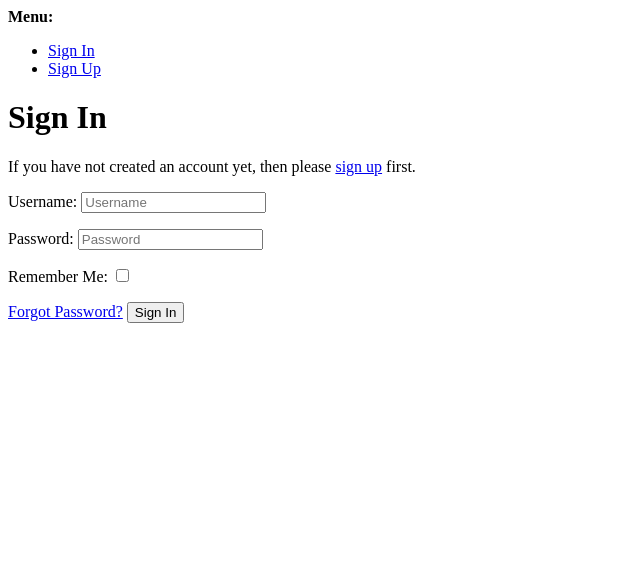
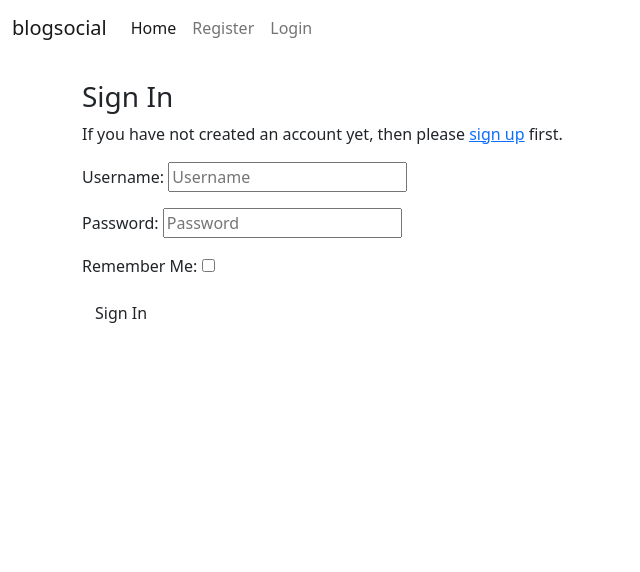
Before and after one commit to harryodubhghaill/blogsocial-ci-portfolio-4, a Django app: page /accounts/login/ in a window 1280 px wide. Shown: the top 572 px of the page, without its empty margins (0-640 px from the left). Run offline with Django 3.2, Linux system fonts and the light colour scheme; some libraries are stand-ins or nearby versions.

Commit message:
edit account html files

```diff
--- a/templates/account/login.html
+++ b/templates/account/login.html
@@ -1,4 +1,4 @@
-{% extends "account/base.html" %}
+{% extends "base.html" %}
 
 {% load i18n %}
 {% load account socialaccount %}
@@ -6,32 +6,13 @@
 {% block head_title %}{% trans "Sign In" %}{% endblock %}
 
 {% block content %}
+<div class="container">
+  <div class="row">
+    <div class="col-md-8 mt-4">
+      <h3>{% trans "Sign In" %}</h3>
 
-<h1>{% trans "Sign In" %}</h1>
-
-{% get_providers as socialaccount_providers %}
-
-{% if socialaccount_providers %}
-<p>{% blocktrans with site.name as site_name %}Please sign in with one
-of your existing third party accounts. Or, <a href="{{ signup_url }}">sign up</a>
-for a {{ site_name }} account and sign in below:{% endblocktrans %}</p>
-
-<div class="socialaccount_ballot">
-
-  <ul class="socialaccount_providers">
-    {% include "socialaccount/snippets/provider_list.html" with process="login" %}
-  </ul>
-
-  <div class="login-or">{% trans 'or' %}</div>
-
-</div>
-
-{% include "socialaccount/snippets/login_extra.html" %}
-
-{% else %}
       <p>{% blocktrans %}If you have not created an account yet, then please
       <a href="{{ signup_url }}">sign up</a> first.{% endblocktrans %}</p>
-{% endif %}
 
       <form class="login" method="POST" action="{% url 'account_login' %}">
         {% csrf_token %}
@@ -39,8 +20,10 @@ for a {{ site_name }} account and sign in below:{% endblocktrans %}</p>
         {% if redirect_field_value %}
         <input type="hidden" name="{{ redirect_field_name }}" value="{{ redirect_field_value }}" />
         {% endif %}
-  <a class="button secondaryAction" href="{% url 'account_reset_password' %}">{% trans "Forgot Password?" %}</a>
-  <button class="primaryAction" type="submit">{% trans "Sign In" %}</button>
+        <button class="btn" type="submit">{% trans "Sign In" %}</button>
       </form>
+    </div>
+  </div>
+</div>
 
 {% endblock %}
```
Also changed, not shown: templates/account/logout.html (+10 -3 lines), templates/account/signup.html (+9 -3 lines), templates/register.html (deleted, +0 -20 lines). Lines whose indentation alone changed are shown as unchanged.
